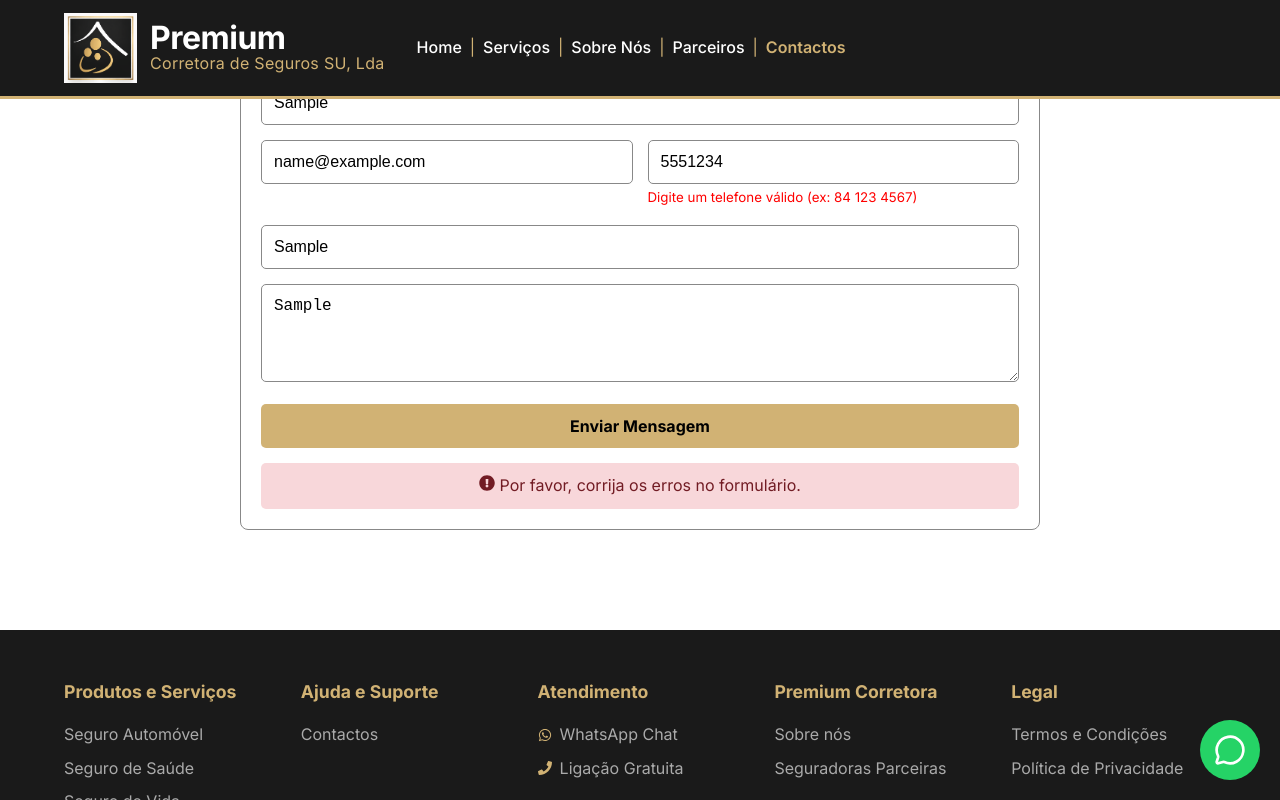
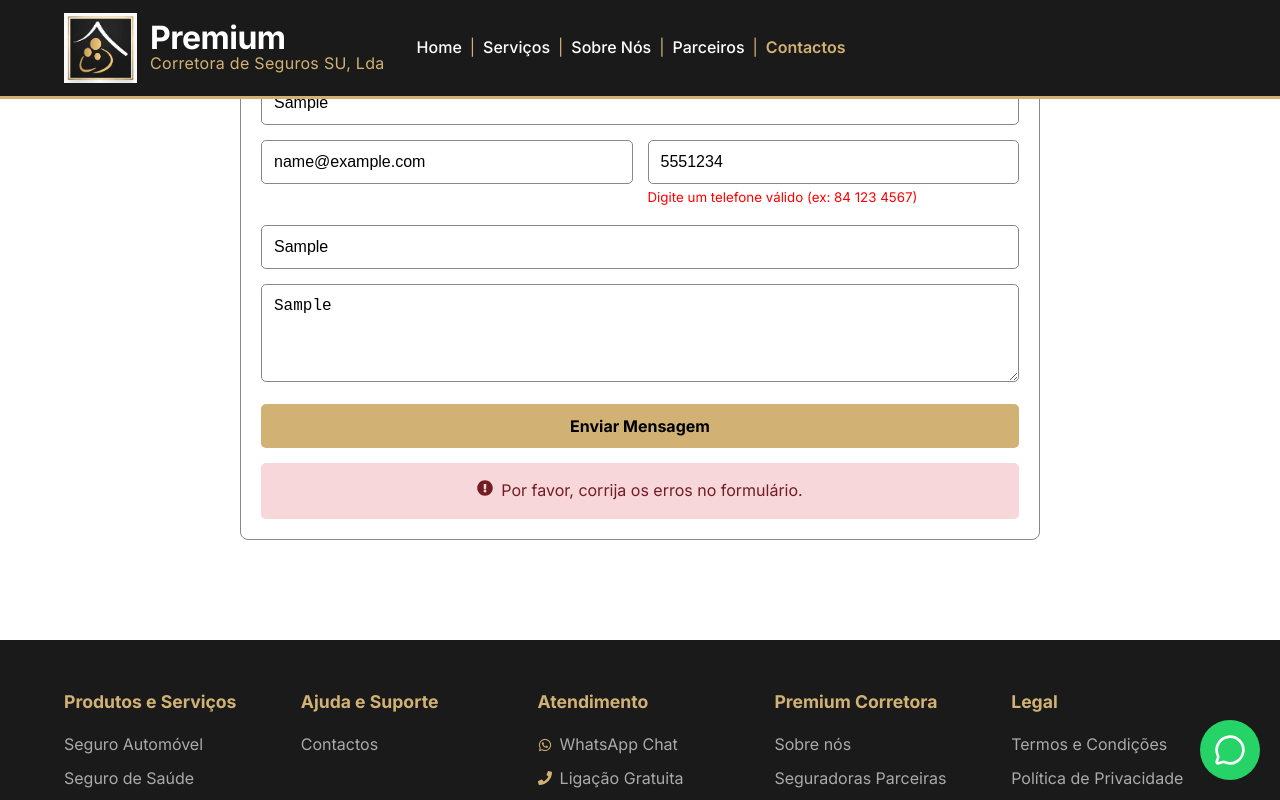
Before and after one commit to aidasamogudo/corretora-seguros-app, a React (Vite) app: page /contactos in a window 1280 px wide. Both pictures are taken after typing "Sample", "name@example.com", "5551234", "Sample", "Sample" into the empty fields and a click on the button "Enviar Mensagem". Shown: the part 826-1626 px from the top of the page. Built offline with nearby package versions, Linux system fonts and the light colour scheme.

Commit message:
fix: mensagem de sucesso sempre aparece

```diff
--- a/src/pages/Contactos.jsx
+++ b/src/pages/Contactos.jsx
@@ -53,7 +53,7 @@ function Contactos() {
     }, 5000);
   };
 
-  const handleSubmit = async (e) => {
+  const handleSubmit = (e) => {
     e.preventDefault();
 
     const novosErros = {};
@@ -92,7 +92,7 @@ function Contactos() {
     setIsLoading(true);
     setStatus('enviando');
 
-    // FORMSUBMIT - Versão que não dá erro no celular
+    // FORMSUBMIT - Envio do email
     const formDataToSend = new FormData();
     formDataToSend.append('name', formData.nome);
     formDataToSend.append('email', formData.email || 'sem_email@informado.com');
@@ -102,17 +102,18 @@ function Contactos() {
     formDataToSend.append('_subject', `Nova mensagem do site: ${formData.assunto}`);
     formDataToSend.append('_replyto', formData.email || 'premium@premiumcorretoraseguros.com');
 
-    // Envia sem esperar resposta para evitar erro de CORS no celular
+    // Envia o email (ignora qualquer erro de resposta)
     fetch('https://formsubmit.co/ajax/premium@premiumcorretoraseguros.com', {
       method: 'POST',
       body: formDataToSend
-    }).catch(err => {
-      console.log('Erro ignorado (email ainda pode ter sido enviado):', err);
+    }).catch(() => {
+      // Ignora erro - o email pode ter sido enviado mesmo assim
+      console.log('Email enviado ou tentativa concluída');
     });
 
-    // Mostra sucesso imediatamente (não espera resposta)
+    // SEMPRE mostra mensagem de sucesso
     setStatus('sucesso');
-    setMensagemStatus('Mensagem enviada com sucesso! Entraremos em contacto brevemente.');
+    setMensagemStatus('✅ Mensagem enviada com sucesso! Aguarde o nosso contacto. Obrigado!');
     setFormData({
       nome: '',
       email: '',
@@ -265,14 +266,16 @@ function Contactos() {
             </button>
 
             {status === 'sucesso' && (
-              <div style={{ background: '#d4edda', color: '#155724', padding: '10px', borderRadius: '5px', marginTop: '15px', textAlign: 'center' }}>
-                <FaCheckCircle /> {mensagemStatus}
+              <div style={{ background: '#d4edda', color: '#155724', padding: '15px', borderRadius: '5px', marginTop: '15px', textAlign: 'center' }}>
+                <FaCheckCircle style={{ marginRight: '8px' }} />
+                {mensagemStatus}
               </div>
             )}
 
             {status === 'erro' && (
-              <div style={{ background: '#f8d7da', color: '#721c24', padding: '10px', borderRadius: '5px', marginTop: '15px', textAlign: 'center' }}>
-                <FaExclamationCircle /> {mensagemStatus}
+              <div style={{ background: '#f8d7da', color: '#721c24', padding: '15px', borderRadius: '5px', marginTop: '15px', textAlign: 'center' }}>
+                <FaExclamationCircle style={{ marginRight: '8px' }} />
+                {mensagemStatus}
               </div>
             )}
           </form>
```
